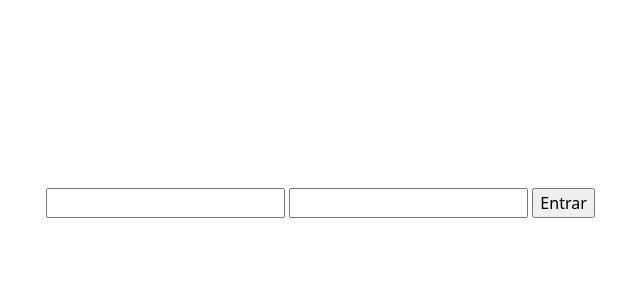
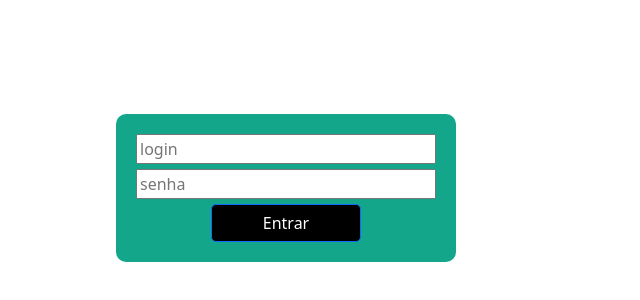
Before and after one commit to brunofvincensi/ExercicosPublica, a plain HTML site: page Projeto JS/index.html in a window 1280 px wide. Shown: the part 212-512 px from the top of the page, without its empty margins (354-994 px from the left). Drawn offline with nearby package versions, Linux system fonts and the light colour scheme.

Commit message:
atualizacao

```diff
--- a/Projeto JS/index.html
+++ b/Projeto JS/index.html
@@ -23,10 +23,16 @@
 
     <div id="form-login">
 
+
+
+        <div id="alerta">
+
+        </div>
         <form>
-            <input type="text">
-            <input type="text">
-            <input type="submit" value="Entrar">
+
+            <input type="text" placeholder="login">
+            <input type="text" placeholder="senha">
+            <input type="submit" class="btn btn-primary" value="Entrar">
 
         </form>
     </div>
--- a/Projeto JS/style.css
+++ b/Projeto JS/style.css
@@ -1,10 +1,41 @@
 body{
     display: flex;
 
+    justify-content: center;
+    align-items: center;
+    height: 100vh;
+
 }
 
+#form-login{
+   padding: 20px;
+   background-color: #14a68b;
+   border-radius: 10px;
 
-#form-login{
-    position: absolute;
-    transform: translate(+50vh, +50vh);
+
 }
+
+#form-login form{
+
+   display: flex;
+   flex-direction: column;
+   gap: 5px;
+
+
+}
+
+#form-login form input[type = "text"]{
+
+    width: 300px;
+
+}
+
+#form-login form input[type = "submit"]{
+
+    width: 150px;
+    margin: auto;
+    border-radius: 5px;
+    background-color: black;
+
+
+}
```
Also changed, not shown: Projeto JS/script.js (line endings or trailing spaces).
